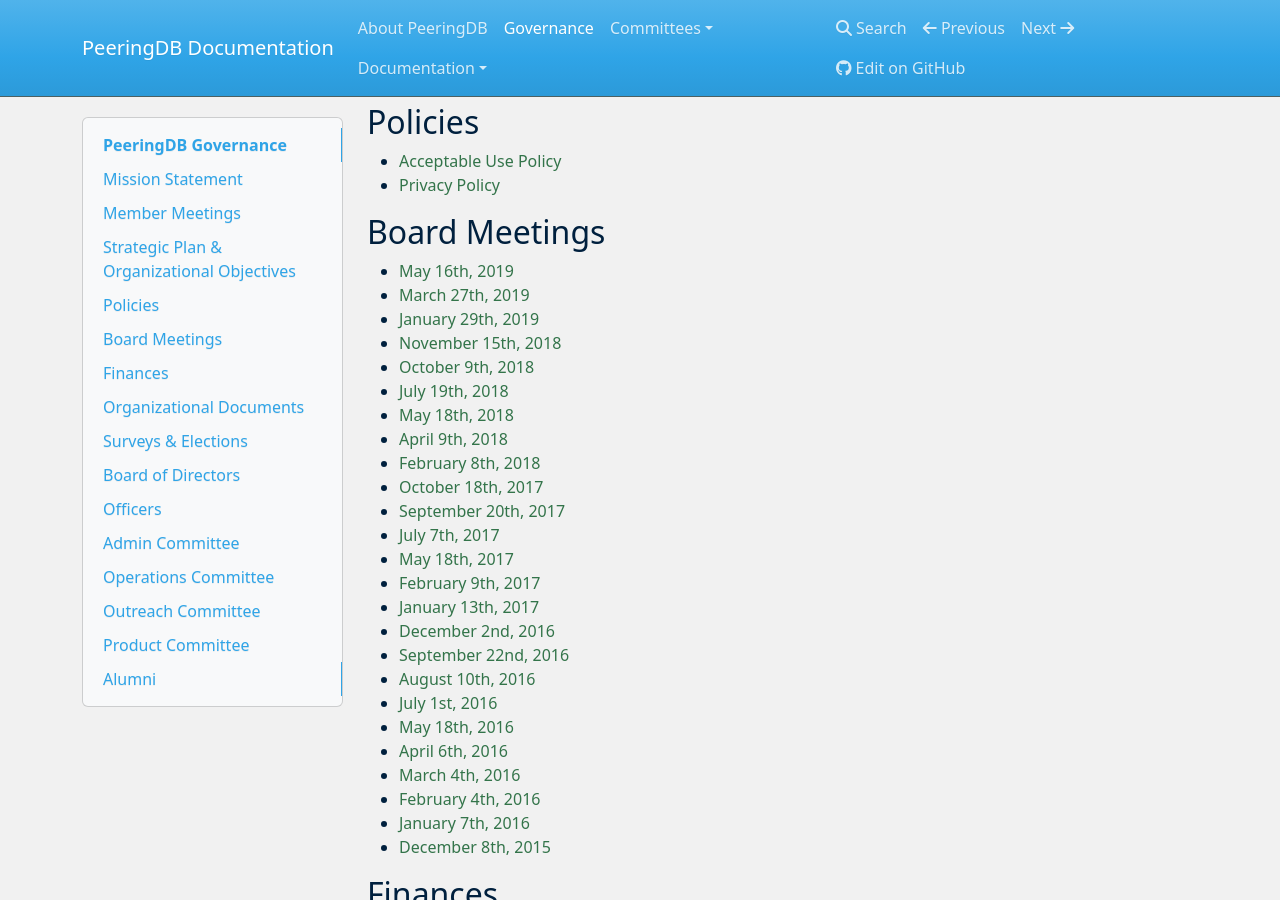
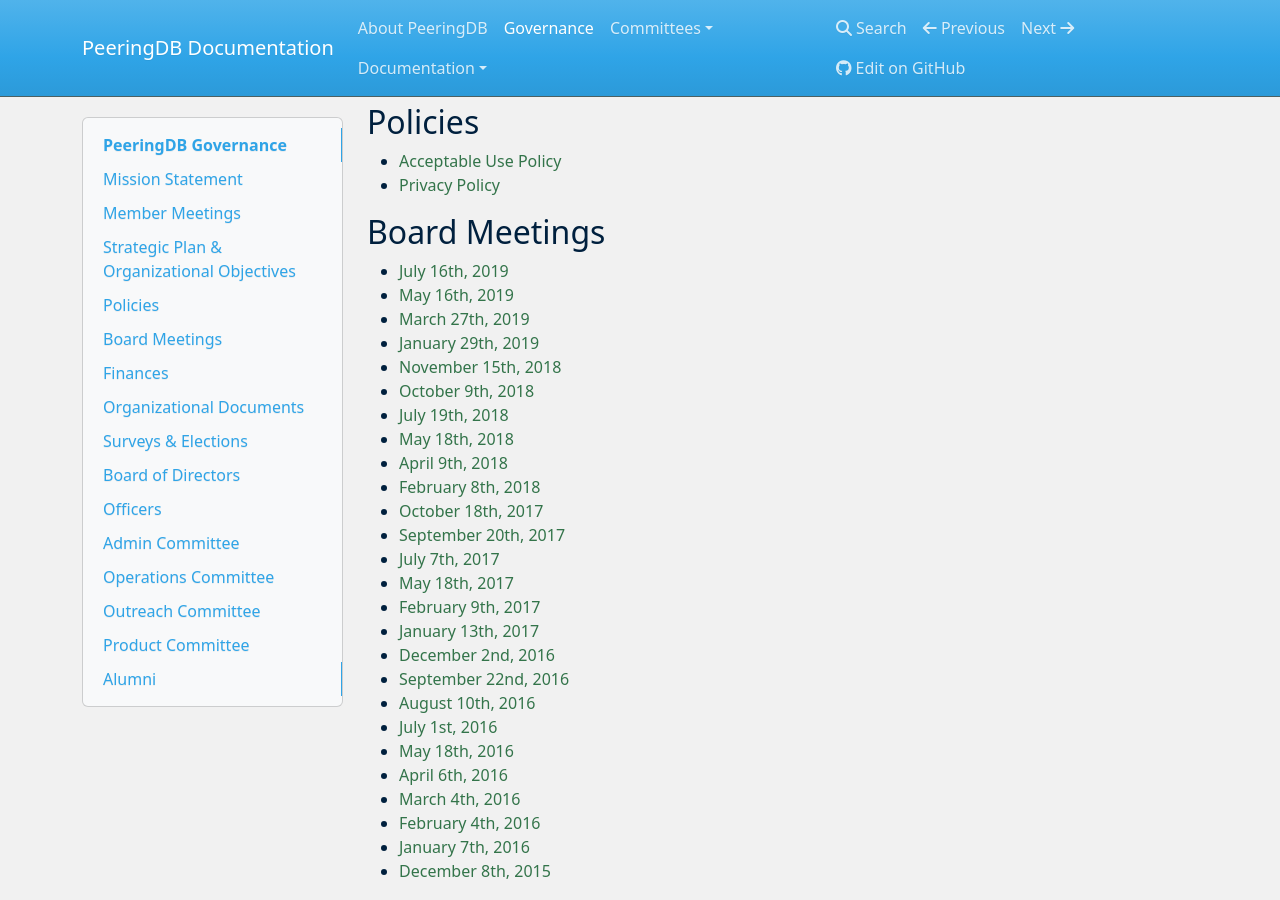
Before and after one commit to peeringdb/docs, an MkDocs documentation site: the page built from docs/gov.md, in a window 1280 px wide and 900 px high, scrolled down 452 px. Built offline with MkDocs 1.6.1, drawn with Linux system fonts in a browser that asks for light colours; nearby versions of some CDN libraries.

Commit message:
Board meeting.

```diff
--- a/docs/gov.md
+++ b/docs/gov.md
@@ -23,6 +23,7 @@
 
 ## Board Meetings
 
+- [July 16th, 2019](gov/legaldocs/2019-07-16_PeeringDB_Board_Minutes.pdf)
 - [May 16th, 2019](gov/legaldocs/2019-05-16_PeeringDB_Board_Minutes.pdf)
 - [March 27th, 2019](gov/legaldocs/2019-03-27_PeeringDB_Board_Minutes.pdf)
 - [January 29th, 2019](gov/legaldocs/2019-01-29_PeeringDB_Board_Minutes.pdf)
```
Also changed, not shown: 2 other files.
